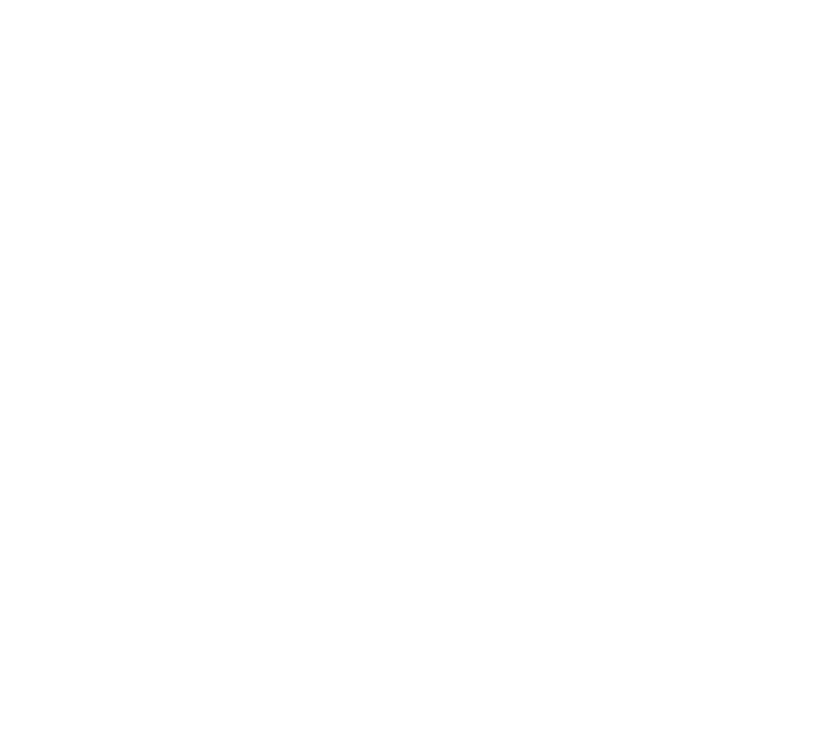
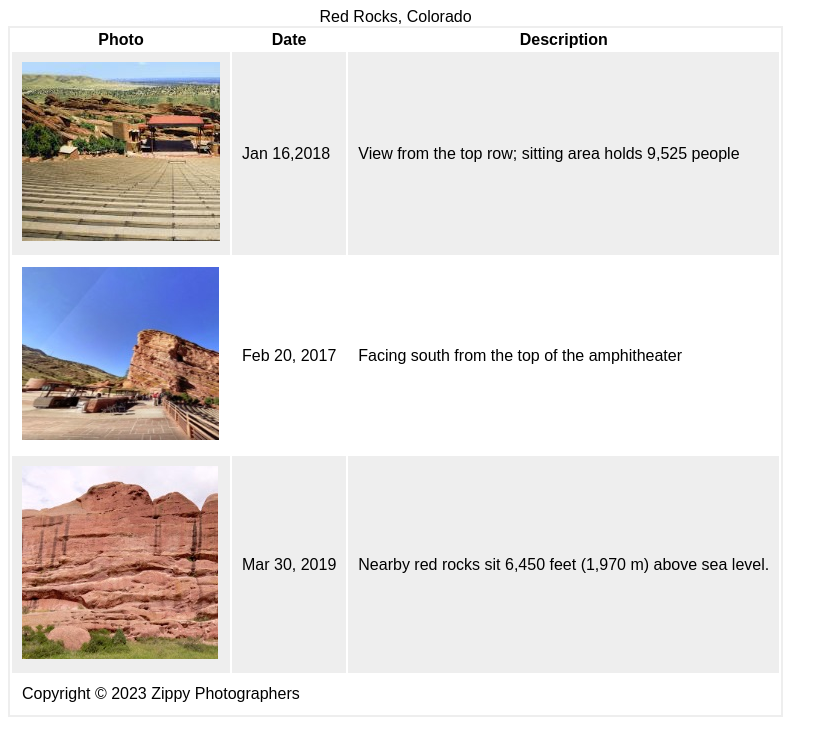
Before and after one commit to kat-thomas/INFO-I210, a plain HTML site: page lab1.12/index.html in a window 1280 px wide. Shown: the whole page, without its empty margins (0-838 px from the left). Drawn offline with Linux system fonts and the light colour scheme.

Commit message:
finished Lab 1.12

```diff
--- a/lab1.12/index.html
+++ b/lab1.12/index.html
@@ -1,9 +1,52 @@
 <!DOCTYPE html>
 <html lang="en">
   <head>
-    <meta charset="UTF-8" />
-    <meta name="viewport" content="width=device-width, initial-scale=1.0" />
-    <title>Document</title>
+    <title>Photo Gallery</title>
+    <link rel="stylesheet" href="styles.css" />
   </head>
-  <body></body>
+  <body>
+    <table>
+      <caption>
+        Red Rocks, Colorado
+      </caption>
+      <tr>
+        <th>Photo</th>
+        <th>Date</th>
+        <th>Description</th>
+      </tr>
+      <tr>
+        <td>
+          <img
+            src="vacation1.jpg"
+            alt="View from the top row; sitting area holds 9,525 people."
+          />
+        </td>
+        <td>Jan 16,2018</td>
+        <td>View from the top row; sitting area holds 9,525 people</td>
+      </tr>
+      <tr>
+        <td>
+          <img
+            src="vacation2.jpg"
+            alt="Facing south from the top of the amphitheater."
+          />
+        </td>
+        <td>Feb 20, 2017</td>
+        <td>Facing south from the top of the amphitheater</td>
+      </tr>
+      <tr>
+        <td>
+          <img
+            src="vacation3.jpg"
+            alt="Nearby red rocks sit 6,450 feet (1,970 m) above sea level"
+          />
+        </td>
+        <td>Mar 30, 2019</td>
+        <td>Nearby red rocks sit 6,450 feet (1,970 m) above sea level.</td>
+      </tr>
+      <tr>
+        <td colspan="3">Copyright &copy; 2023 Zippy Photographers</td>
+      </tr>
+    </table>
+  </body>
 </html>
--- /dev/null
+++ b/lab1.12/styles.css
@@ -0,0 +1,12 @@
+table {
+   font-family: Arial;
+   border: 2px solid #eee;
+}
+
+tr:nth-child(even) {
+   background-color: #eee;
+}
+
+td {
+   padding: 10px;
+}
```
Also changed, not shown: lab1.12/vacation1.jpg (added), lab1.12/vacation2.jpg (added), lab1.12/vacation3.jpg (added).
